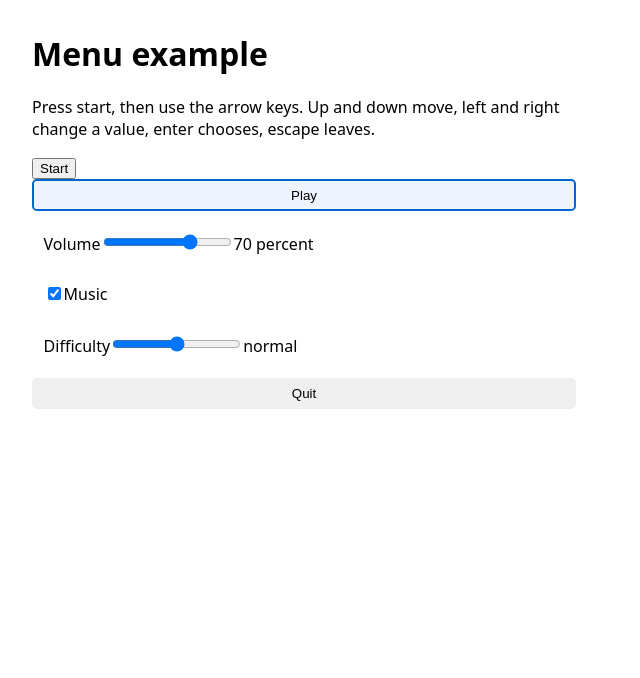
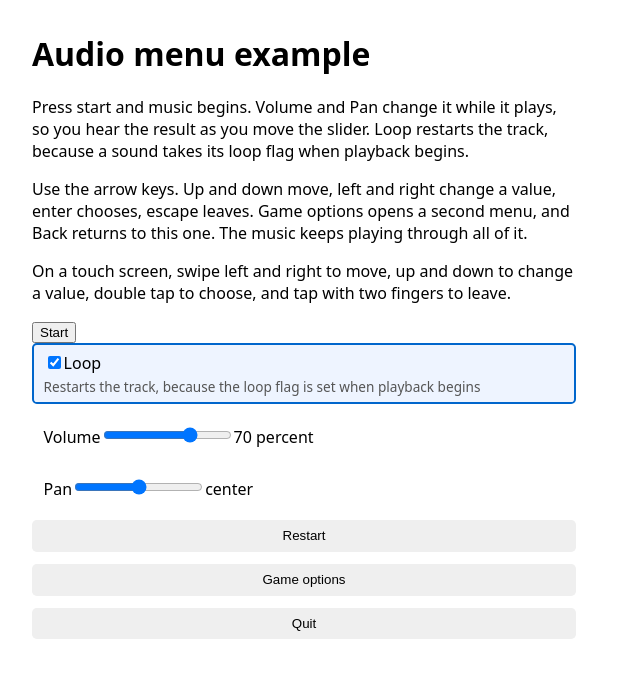
Before and after one commit to cartertemm/audiogame-utils, a website: page examples/menu.html in a window 1280 px wide. Both pictures are taken after a click on the button "Start". Shown: the whole page, without its empty margins (0-640 px from the left). Drawn offline with Linux system fonts and the light colour scheme.

Commit message:
Rework the menu example around looping music and a submenu

```diff
--- a/examples/menu.html
+++ b/examples/menu.html
@@ -3,7 +3,7 @@
 <head>
 	<meta charset="utf-8">
 	<meta name="viewport" content="width=device-width, initial-scale=1">
-	<title>Menu example</title>
+	<title>Audio menu example</title>
 	<!--
 		The audio module imports Cacophony by name. Bundlers resolve that from
 		node_modules, but these examples run without a build step, so the browser
@@ -27,8 +27,10 @@
 	</style>
 </head>
 <body>
-	<h1>Menu example</h1>
-	<p>Press start, then use the arrow keys. Up and down move, left and right change a value, enter chooses, escape leaves.</p>
+	<h1>Audio menu example</h1>
+	<p>Press start and music begins. Volume and Pan change it while it plays, so you hear the result as you move the slider. Loop restarts the track, because a sound takes its loop flag when playback begins.</p>
+	<p>Use the arrow keys. Up and down move, left and right change a value, enter chooses, escape leaves. Game options opens a second menu, and Back returns to this one. The music keeps playing through all of it.</p>
+	<p>On a touch screen, swipe left and right to move, up and down to change a value, double tap to choose, and tap with two fingers to leave.</p>
 	<button id="start" type="button">Start</button>
 	<div id="app"></div>
 	<div id="log"></div>
--- a/examples/menu.js
+++ b/examples/menu.js
@@ -3,60 +3,145 @@ import { createMenu, createSpeech, createStorage, createAudio } from '../src/ind
 const speech = createSpeech({ storage: createStorage('menu-example') });
 const audio = createAudio();
 const log = document.getElementById('log');
-
-// Declared before the menu, because `rangeField` calls `format` while building
-// the readout, which happens inside `addSlider`.
+const root = document.getElementById('app');
 const DIFFICULTY = { 1: 'easy', 2: 'normal', 3: 'hard' };
+const SOUNDS = {
+	audio,
+	soundsPrefix: './sounds/menu/',
+	soundsSuffix: '.ogg',
+	clickSound: 'move',
+	selectSound: 'select',
+	openSound: 'open',
+	closeSound: 'close',
+	wrapSound: 'move',
+	wrap: true,
+	focusFirstItem: true,
+};
+const music = audio.sfx('./sounds/menu/music.ogg');
 
 function write(line) {
 	log.textContent = `${line}\n${log.textContent}`;
 }
 
-const menu = createMenu({
-	root: document.getElementById('app'),
+// The music keeps playing across every menu in this demo, so the sliders have
+// something to act on. `update` mutates the playing instance, which is what
+// makes volume and pan audible the moment the cursor moves them.
+const settings = { loop: true, volume: 70, pan: 0 };
+
+function startMusic() {
+	music.play({ loop: settings.loop, volume: settings.volume / 100, pan: settings.pan / 100 });
+}
+
+function applyMusic() {
+	music.update({ volume: settings.volume / 100, pan: settings.pan / 100 });
+}
+
+function panText(value) {
+	if (value === 0) return 'center';
+	return `${Math.abs(value)} ${value < 0 ? 'left' : 'right'}`;
+}
+
+const audioMenu = createMenu({
+	...SOUNDS,
+	root,
 	speech,
-	audio,
-	label: 'Main menu',
-	introText: 'Main menu',
-	clickSound: 'beep',
-	selectSound: 'beep',
-	edgeSound: 'beep',
-	// A bare relative path resolves against the document directory, so this
-	// must not repeat 'examples/'.
-	soundsPrefix: './sounds/',
-	soundsSuffix: '.wav',
-	focusFirstItem: true,
-	wrap: true,
-	wrapSound: 'beep',
+	label: 'Audio',
+	introText: 'Audio menu. The music keeps playing while you change it.',
 });
 
-const play = menu.addTextItem('Play');
-const volume = menu.addSlider('Volume', 0, 100, 70, {
-	id: 'volume',
+audioMenu.addCheckbox('Loop', settings.loop, {
+	hint: 'Restarts the track, because the loop flag is set when playback begins',
+	onChange: (on) => {
+		settings.loop = on;
+		// Cacophony takes the loop flag when a sound starts, so there is nothing
+		// to mutate on the playing instance. Restarting is the honest way to make
+		// the change audible now rather than after the track ends.
+		music.stop();
+		startMusic();
+	},
+});
+
+audioMenu.addSlider('Volume', 0, 100, settings.volume, {
 	step: 5,
 	format: (value) => `${value} percent`,
+	onChange: (value) => {
+		settings.volume = value;
+		applyMusic();
+	},
 });
-const music = menu.addCheckbox('Music', true, { id: 'music' });
-const difficulty = menu.addSlider('Difficulty', 1, 3, 2, {
+
+audioMenu.addSlider('Pan', -100, 100, settings.pan, {
+	step: 10,
+	format: panText,
+	onChange: (value) => {
+		settings.pan = value;
+		applyMusic();
+	},
+});
+
+const restart = audioMenu.addTextItem('Restart');
+const gameOptions = audioMenu.addTextItem('Game options');
+const quit = audioMenu.addTextItem('Quit');
+
+// A second menu rather than a nested one. Menus do not nest: a game builds
+// another and runs it, which is why this one gets its own Back item.
+const gameMenu = createMenu({
+	...SOUNDS,
+	root,
+	speech,
+	label: 'Game options',
+	introText: 'Game options',
+});
+
+gameMenu.addSlider('Difficulty', 1, 3, 2, {
 	id: 'difficulty',
 	speak: (item) => `Difficulty, ${DIFFICULTY[item.value]}`,
 	speakValue: (item) => DIFFICULTY[item.value],
 	format: (value) => DIFFICULTY[value],
 });
-const quit = menu.addTextItem('Quit');
+gameMenu.addCheckbox('Invert vertical axis', false, { id: 'invertY' });
+gameMenu.addSlider('Speech rate', 50, 300, 100, {
+	id: 'speechRate',
+	step: 10,
+	format: (value) => `${value} percent`,
+});
+const back = gameMenu.addTextItem('Back');
 
-// iOS Safari only allows the first `speechSynthesis.speak()` inside a gesture,
-// so the menu opens from a real button rather than on load.
-document.getElementById('start').addEventListener('click', async () => {
-	speech.primeTts();
+async function runGameOptions() {
 	let chosen;
-	while ((chosen = await menu.run()) !== null) {
-		if (chosen === play) {
-			write(`Play at ${volume.value} percent, music ${music.value}, ${DIFFICULTY[difficulty.value]}`);
+	while ((chosen = await gameMenu.run()) !== null) {
+		if (chosen === back) break;
+	}
+	gameMenu.close();
+	write(`Game options: ${JSON.stringify(gameMenu.values)}`);
+}
+
+async function runAudio() {
+	let chosen;
+	while ((chosen = await audioMenu.run()) !== null) {
+		if (chosen === restart) {
+			music.stop();
+			startMusic();
+			write('Restarted the music.');
+			continue;
+		}
+		if (chosen === gameOptions) {
+			// Close this menu first, or both would handle the same key events.
+			audioMenu.close();
+			await runGameOptions();
 			continue;
 		}
 		if (chosen === quit) break;
 	}
-	menu.close();
-	write(`Left the menu. Values: ${JSON.stringify(menu.values)}`);
+	audioMenu.close();
+}
+
+// iOS Safari only allows the first `speechSynthesis.speak()` inside a gesture,
+// and browsers only start audio from one too, so both happen on the click.
+document.getElementById('start').addEventListener('click', async () => {
+	speech.primeTts();
+	startMusic();
+	await runAudio();
+	music.stop();
+	write(`Left the menu. Audio: ${JSON.stringify(settings)}`);
 });
```
Also changed, not shown: 5 other files.
